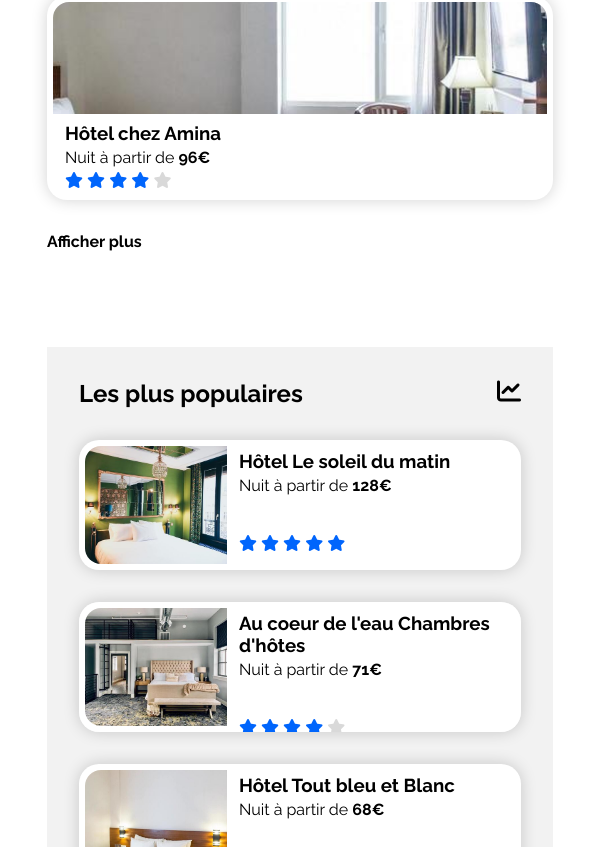
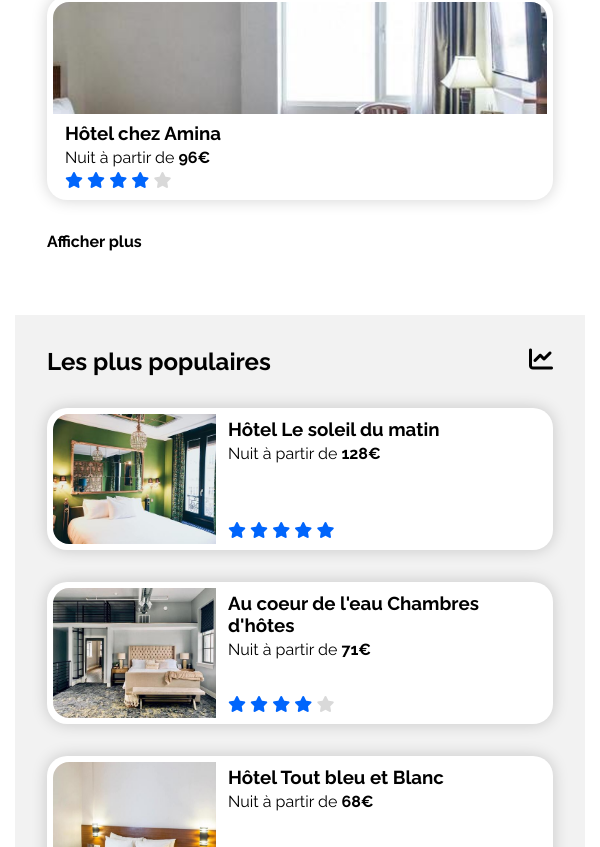
Before and after one commit to lilprim/P2_Poisson_Primael, a plain HTML site: page index.html in a window 600 px wide. Shown: the part 1953-2800 px from the top of the page. Drawn offline with Linux system fonts and the light colour scheme.

Commit message:
maj final

```diff
--- a/style.css
+++ b/style.css
@@ -522,6 +522,7 @@ margin-top: 0.8rem;
     .logo_reservia{
 
         order: 0;
+        margin: 1.2rem;
     }
 
     .inscription
@@ -541,6 +542,7 @@ margin-top: 0.8rem;
 
         color: #0065FC;
         border-bottom: 3px solid #0065FC;
+        border-top: none;
     }
 
     .act{
@@ -618,8 +620,7 @@ margin-top: 0.8rem;
     /* Populaires */
 
     .populaire{
-        display: flex;
-        flex-direction: column;
+        display: grid;
         width: 100%;
         background-color: #F2F2F2;
         border-radius: 1.5rem;
@@ -629,17 +630,19 @@ margin-top: 0.8rem;
         border-radius: 0;
 
     }
+    .populaire-vignette {
+
+    margin: inherit;
+    }
+    .populaire-notation{
+
+        margin: 2rem 0.75rem 0.25rem 0.75rem;
+    }
 
     .populaire h2{
 
         width: 100%;
         font-size: 1.5rem;
-    }
-
-    .populaire-whitespace{
-
-        height: 35px;
-        flex: none;
     }
 
     .hebergement{
@@ -710,22 +713,36 @@ margin-top: 0.8rem;
     .hebergement {
         display: flex;
         flex-wrap: wrap;
-        column-gap: 2rem;
+        grid-template-columns: 1fr;
         margin-bottom: 20px;
+        row-gap: 2rem;
     }
 
     .populaire{
 
-        margin: 2rem;
+        width: 100%;
+    }
+
+    .populaire-notation{
+
+        margin: 2rem 0.75rem 0.25rem 0.75rem;
     }
 
 
     .activite{
 
-
-        grid-template-rows: auto 12rem 12rem 12rem ;
+        grid-template-columns: repeat(2, 1fr);
+        grid-template-rows: auto 12rem 12rem 12rem;
         row-gap: 2rem;
     }
+    .activite h3{
 
+        font-size: 0.9rem;
+    }
+    .footer-petit{
 
+    display: flex;
+    flex-direction: column;
+    padding: 3rem;
+    }
 }
```
Also changed, not shown: index.html (+1 -2 lines).
